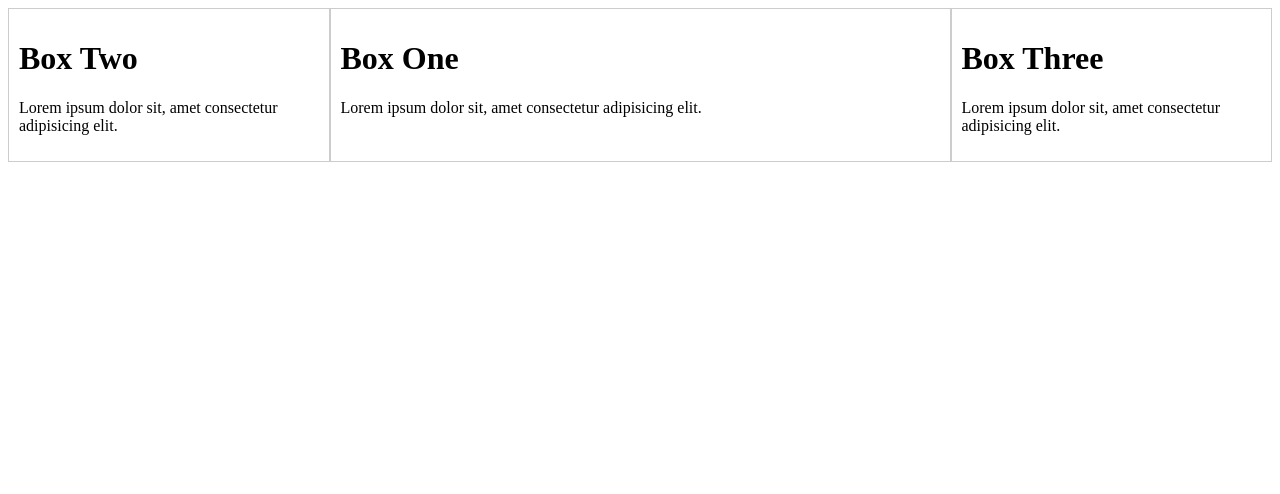
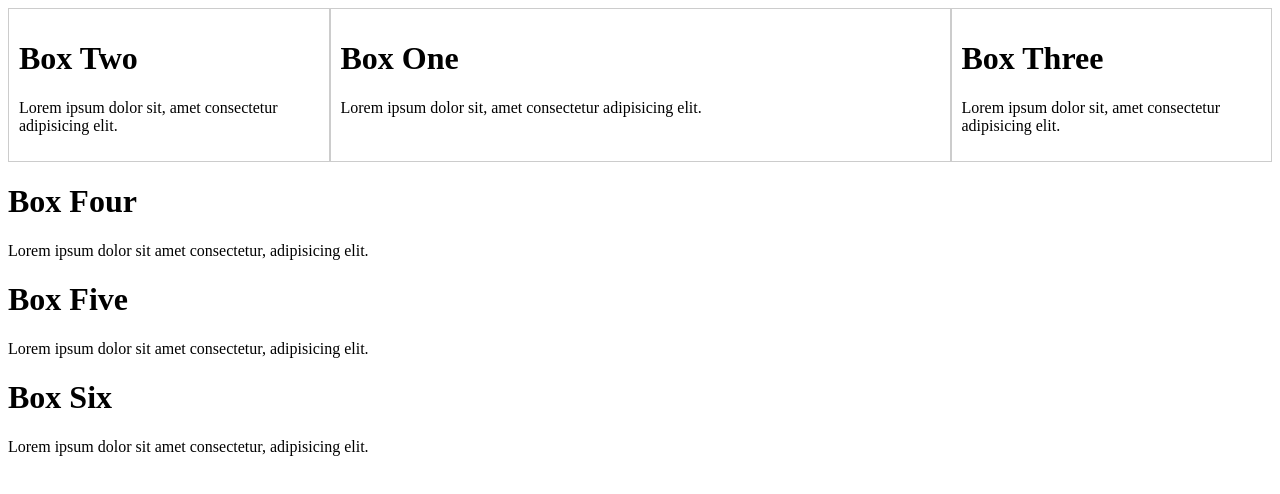
Before and after one commit to infiniteoo/HTMLCSS-flexbox_in_20_mins, a plain HTML site: page index.html in a window 1280 px wide. Drawn offline with Linux system fonts and the light colour scheme.

Commit message:
added html markup for our container 2 and the three boxes, four five and six

```diff
--- a/index.html
+++ b/index.html
@@ -22,5 +22,20 @@
         <p>Lorem ipsum dolor sit, amet consectetur adipisicing elit.</p>
       </div>
     </div>
+
+    <div class="container-2">
+      <div class="container-2-box">
+        <h1>Box Four</h1>
+        <p>Lorem ipsum dolor sit amet consectetur, adipisicing elit.</p>
+      </div>
+      <div class="container-2-box">
+        <h1>Box Five</h1>
+        <p>Lorem ipsum dolor sit amet consectetur, adipisicing elit.</p>
+      </div>
+      <div class="container-2-box">
+        <h1>Box Six</h1>
+        <p>Lorem ipsum dolor sit amet consectetur, adipisicing elit.</p>
+      </div>
+    </div>
   </body>
 </html>
```
